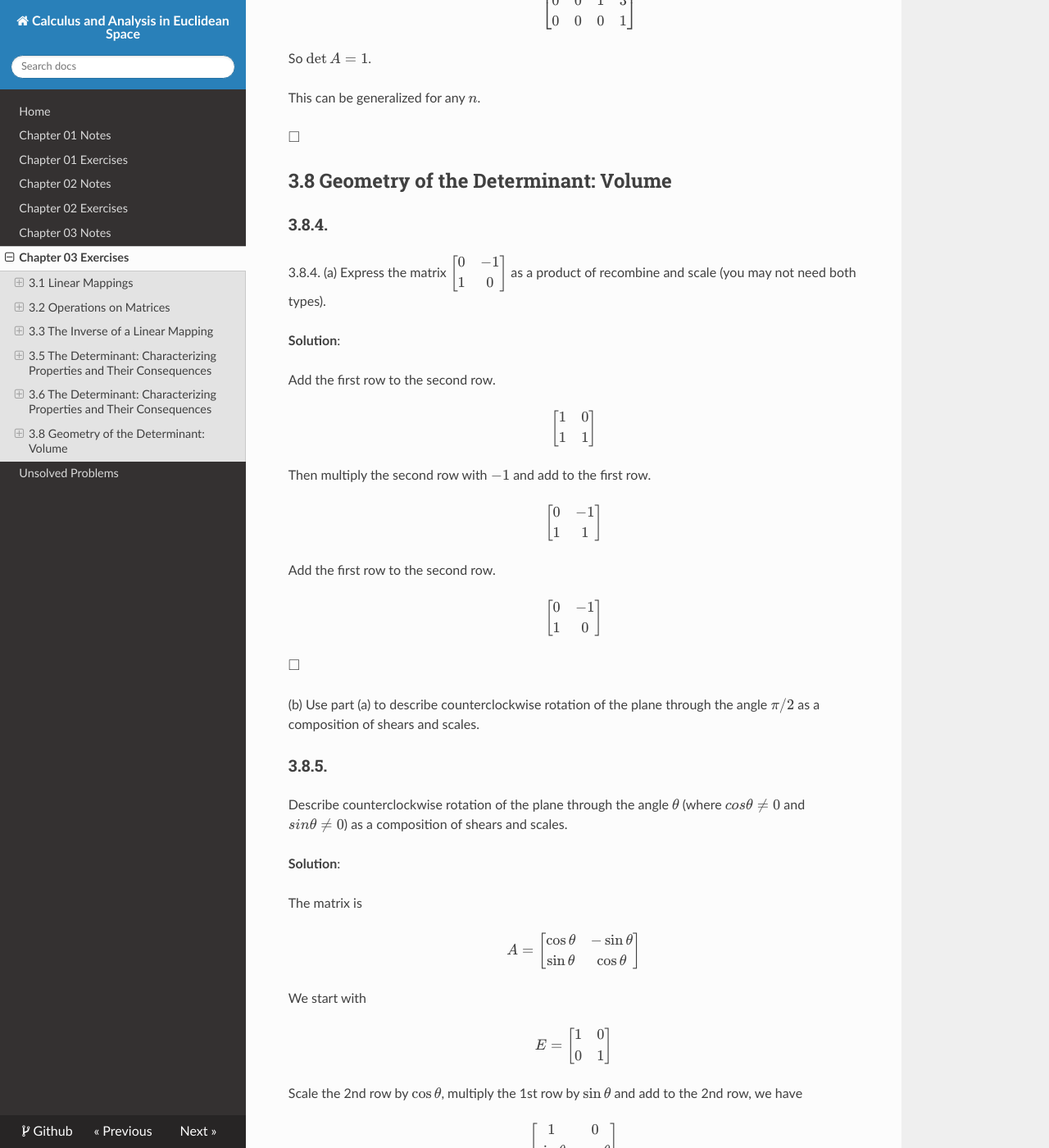
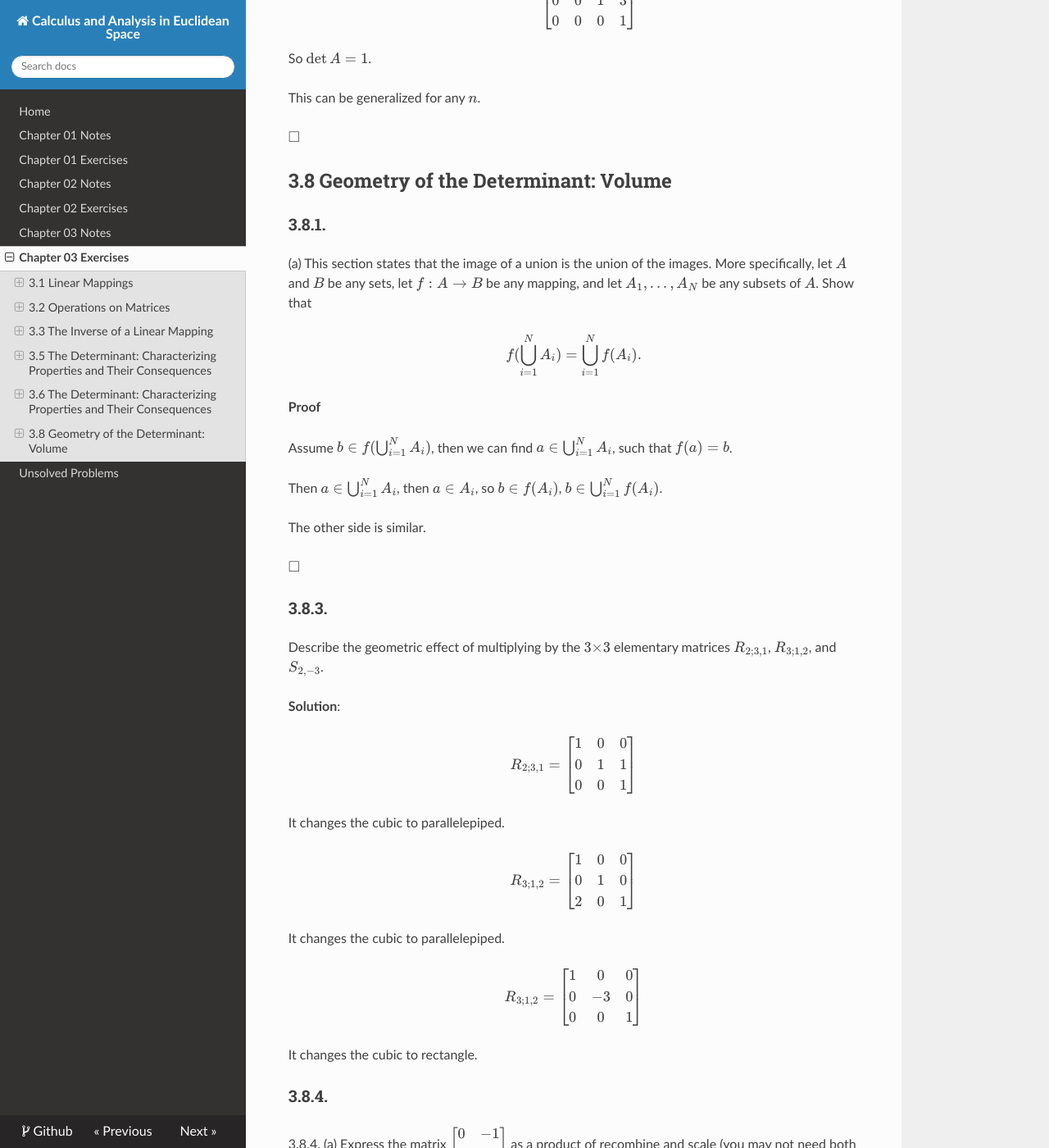
Before and after one commit to eroicaleo/shurman-calculus-euclidean-space, an MkDocs documentation site: the page built from docs/ch03ex.md, in a window 1280 px wide and 1400 px high, scrolled down 28030 px. Shown: the whole window at 82% size. Built offline with MkDocs 1.6.1, drawn with Linux system fonts in a browser that asks for light colours; nearby versions of some CDN libraries; formulas are drawn with MathJax 3; some of the changed text lies outside the part shown.

Commit message:
updates ch03ex

```diff
--- a/docs/ch03ex.md
+++ b/docs/ch03ex.md
@@ -1832,6 +1832,69 @@ $\square$
 
 ## 3.8 Geometry of the Determinant: Volume
 
+### 3.8.1.
+
+(a) This section states that the image of a union is the union of the
+images. More specifically, let $A$ and $B$ be any sets,
+let $f : A \rightarrow B$ be any
+mapping, and let $A_1,...,A_N$ be any subsets of $A$. Show that
+
+$$
+f(\bigcup_{i=1}^N A_i) = \bigcup_{i=1}^N f(A_i).
+$$
+
+**Proof**
+
+Assume $b \in f(\bigcup_{i=1}^N A_i)$, then we can find
+$a \in \bigcup_{i=1}^N A_i$, such that $f(a) = b$.
+
+Then $a \in \bigcup_{i=1}^N A_i$, then $a \in A_i$, so
+$b \in f(A_i)$, $b \in \bigcup_{i=1}^N f(A_i)$.
+
+The other side is similar.
+
+$\square$
+
+### 3.8.3.
+
+Describe the geometric eﬀect of multiplying by the $3 × 3$ elementary
+matrices $R_{2;3,1}$, $R_{3;1,2}$, and $S_{2,−3}$.
+
+**Solution**:
+
+$$
+R_{2;3,1} =
+\begin{bmatrix}
+1 & 0 & 0 \\
+0 & 1 & 1 \\
+0 & 0 & 1 \\
+\end{bmatrix}
+$$
+
+It changes the cubic to parallelepiped.
+
+$$
+R_{3;1,2} =
+\begin{bmatrix}
+1 & 0 & 0 \\
+0 & 1 & 0 \\
+2 & 0 & 1 \\
+\end{bmatrix}
+$$
+
+It changes the cubic to parallelepiped.
+
+$$
+R_{3;1,2} =
+\begin{bmatrix}
+1 & 0 & 0 \\
+0 & -3 & 0 \\
+0 & 0 & 1 \\
+\end{bmatrix}
+$$
+
+It changes the cubic to rectangle.
+
 ### 3.8.4.
 
 3.8.4. (a) Express the matrix
@@ -1875,6 +1938,11 @@ $\square$
 (b) Use part (a) to describe counterclockwise rotation of the plane through
 the angle $π/2$ as a composition of shears and scales.
 
+**Solution**:
+
+Part (a) just shows the 3 steps of shearing to get it.
+
+$\square$
 
 ### 3.8.5.
 
```
